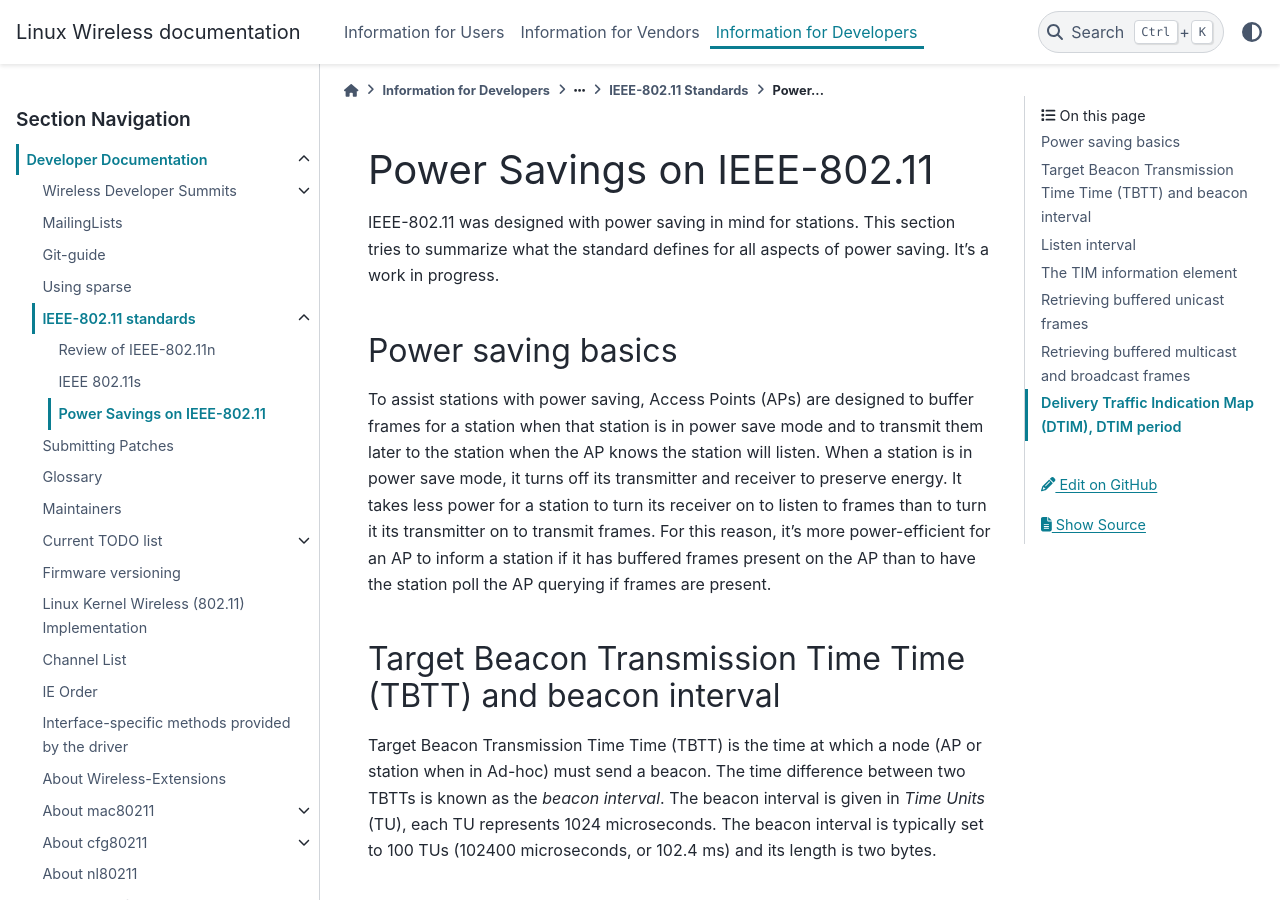
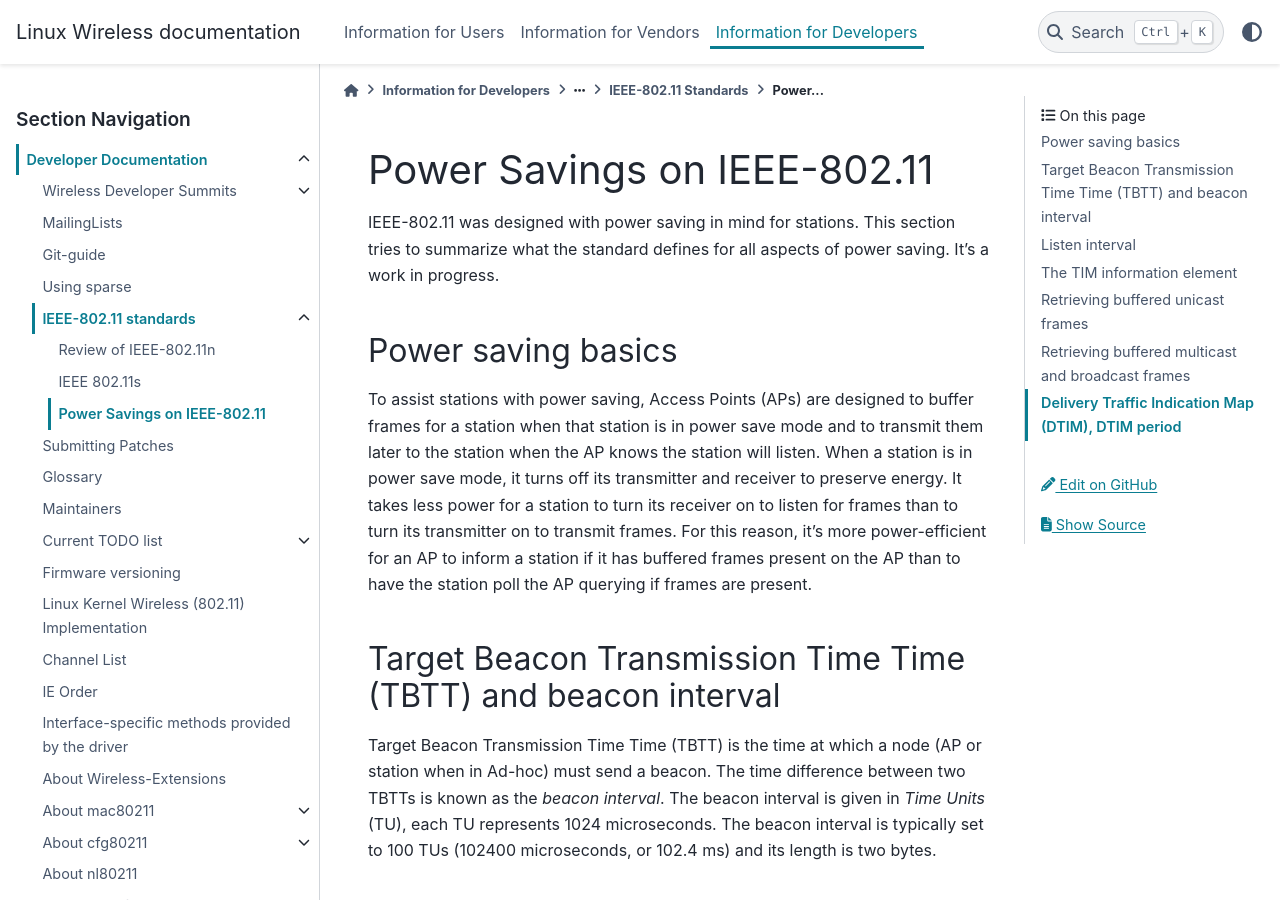
Before and after one commit to linux-wireless/docs, a Sphinx documentation site: the page built from source/en/developers/documentation/ieee80211/power-savings.rst, in a window 1280 px wide and 900 px high. Built offline with Sphinx 7.4.7 and the PyData theme 0.15.4, drawn with Linux system fonts in a browser that asks for light colours.

Commit message:
power-savings.rst: fix typo

```diff
--- a/source/en/developers/documentation/ieee80211/power-savings.rst
+++ b/source/en/developers/documentation/ieee80211/power-savings.rst
@@ -13,7 +13,7 @@ to buffer frames for a station when that station is in power save mode
 and to transmit them later to the station when the AP knows the station
 will listen. When a station is in power save mode, it turns off its
 transmitter and receiver to preserve energy. It takes less power for a
-station to turn its receiver on to listen to frames than to turn it its
+station to turn its receiver on to listen for frames than to turn its
 transmitter on to transmit frames. For this reason, it's more
 power-efficient for an AP to inform a station if it has buffered frames
 present on the AP than to have the station poll the AP querying if
```
